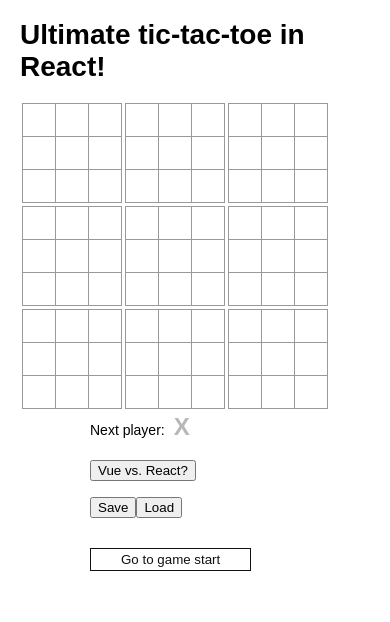
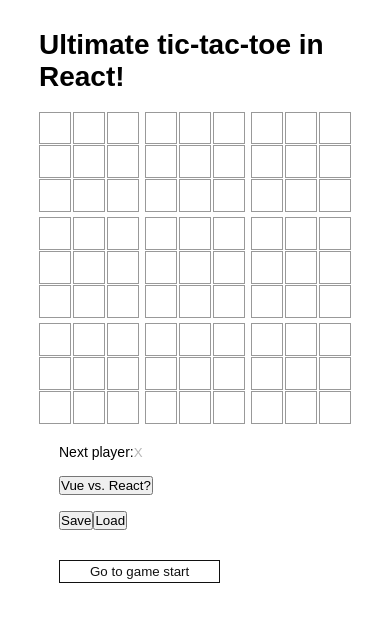
Before and after one commit to ldgit/react-tic-tac-toe, a React app: page / in a window 390 px wide. Shown: the top 622 px of the page. Built offline with nearby package versions, Linux system fonts and the light colour scheme.

Commit message:
* more mobile friendly design using css grid * simplified html * some code style formatting

```diff
--- a/src/components/App.jsx
+++ b/src/components/App.jsx
@@ -5,10 +5,10 @@ import UltimateGame from './UltimateGame';
 
 function App() {
   return (
-    <>
+    <div className="container">
       <Title name="React" />
       <UltimateGame />
-    </>
+    </div>
   );
 }
 
--- a/src/components/Board.jsx
+++ b/src/components/Board.jsx
@@ -21,21 +21,15 @@ export default function Board({
 
   return (
     <div data-testid={testId} className={className}>
-      <div className="classic-board-row">
       {renderSquare('0', 'topLeftSquare')}
       {renderSquare('1', 'topMiddleSquare')}
       {renderSquare('2', 'topRightSquare')}
-      </div>
-      <div className="classic-board-row">
       {renderSquare('3', 'centerLeftSquare')}
       {renderSquare('4', 'centerMiddleSquare')}
       {renderSquare('5', 'centerRightSquare')}
-      </div>
-      <div className="classic-board-row">
       {renderSquare('6', 'bottomLeftSquare')}
       {renderSquare('7', 'bottomMiddleSquare')}
       {renderSquare('8', 'bottomRightSquare')}
     </div>
-    </div>
   );
 }
--- a/src/components/UltimateGame.jsx
+++ b/src/components/UltimateGame.jsx
@@ -32,9 +32,7 @@ export default function UltimateGame() {
 
   function renderBoard(boardIndex, boards, testId) {
     const currentBoard = boards[boardIndex];
-    const boardClass = `table-cell table-board-border ${getColorClass(
-      currentBoard,
-    )}`;
+    const boardClass = `classic-board ${getColorClass(currentBoard)}`;
     const { specialIcons } = state;
 
     return (
@@ -53,25 +51,19 @@ export default function UltimateGame() {
   const winner = calculateUltimateWinner(boards);
 
   return (
-    <div className="container">
+    <>
       <div className="ultimate-board">
-        <div className="ultimate-row">
         {renderBoard(0, boards, 'topLeftBoard')}
         {renderBoard(1, boards, 'topMiddleBoard')}
         {renderBoard(2, boards, 'topRightBoard')}
-        </div>
-        <div className="ultimate-row">
         {renderBoard(3, boards, 'centerLeftBoard')}
         {renderBoard(4, boards, 'centerMiddleBoard')}
         {renderBoard(5, boards, 'centerRightBoard')}
-        </div>
-        <div className="ultimate-row">
         {renderBoard(6, boards, 'bottomLeftBoard')}
         {renderBoard(7, boards, 'bottomMiddleBoard')}
         {renderBoard(8, boards, 'bottomRightBoard')}
       </div>
-      </div>
-      <div className="game-info table-cell table-large-padding max-height">
+      <div className="game-info">
         <Status
           description={winner ? 'Winner' : 'Next player'}
           player={winner || nextPlayer}
@@ -91,7 +83,7 @@ export default function UltimateGame() {
           )}
         </ol>
       </div>
-    </div>
+    </>
   );
 }
 
--- a/src/index.html
+++ b/src/index.html
@@ -4,6 +4,7 @@
 <head>
   <meta charset="UTF-8">
   <title>Tic-Tac-Toe</title>
+  <meta name="viewport" content="width=device-width, initial-scale=1.0">
 </head>
 
 <body>
--- a/src/index.sass
+++ b/src/index.sass
@@ -1,4 +1,3 @@
-
 $lightgray: #f4f4f4
 $lightgreen: #EDFFEF
 $lightblue: #EDFEFF
@@ -27,21 +26,71 @@ $almostblack: #111
   background-size: contain
 
 @mixin squareButton()
+  flex: 1
+  justify-content: center
+  align-items: center
   background-color: #fff
   border: none
-  font-size: 24px
-  font-weight: bold
-  line-height: 34px
-  height: 34px
-  margin-right: -1px
-  margin-top: -1px
-  padding: 0
-  width: 34px
+
+*
+  box-sizing: border-box
 
 body
   font: 14px "Century Gothic", Futura, sans-serif
-  margin: 20px
-  margin-top: 5px
+  height: 100%
+
+html
+  height: 100%
+
+body, button, html
+  padding: 0
+  margin: 0
+
+.container
+  display: grid
+  grid-template-columns: 80vmin
+  margin-bottom: 1em
+  padding: 10px
+  justify-content: center
+
+.ultimate-board
+  display: inline-grid
+  grid-template-columns: repeat(3, 1fr)
+  grid-gap: 0.4em
+  height: 80vmin
+
+
+.classic-board
+  display: inline-grid
+  grid-template-columns: repeat(3, 1fr)
+  grid-gap: 0.1em
+
+.status
+  margin-bottom: 10px
+
+.square
+  @include squareButton()
+  border: 1px solid #999
+  font-size: 20px
+  text-align: center
+  vertical-align: middle
+
+.square:before
+  content: ''
+  padding-bottom: 100%
+  display: inline-block
+  vertical-align: middle
+
+.square:focus
+  outline: none
+
+.game-info
+  margin-top: 20px
+  margin-left: 20px
+
+.history
+  list-style-type: none
+  padding-left: 0
 
 .disabled-board button
   background-color: $lightgray
@@ -51,9 +100,6 @@ body
 
 .o-won-board button
   background-color: $lightblue
-
-ol, ul
-  padding-left: 30px
 
 .move-button
   @include moveButton($gray)
@@ -73,11 +119,15 @@ button.react-icon
   @include squareIcon('react-icon.svg')
   @include hideText()
   @include squareButton()
+  min-width: 30px
+  min-height: 30px
 
 button.vue-icon
   @include squareIcon('vue-icon.svg')
   @include hideText()
   @include squareButton()
+  min-width: 30px
+  min-height: 30px
 
 button.no-icon
   @include squareButton()
@@ -89,56 +139,3 @@ button.no-icon
 .move-button:hover
   background-color: $gray
   color: white
-
-.container
-  display: flex
-  flex-direction: column
-
-.classic-board-row
-
-.table-cell
-  display: table-cell
-
-.ultimate-board
-  display: flex
-  flex-direction: column
-
-.ultimate-row
-  flex: 1
-  flex-direction: row
-
-.classic-board
-  flex: 1
-
-.table-large-padding
-  padding-left: 50px
-
-.table-board-border
-  border: 2px solid #fff
-
-.status
-  margin-bottom: 10px
-
-.square
-  background: #fff
-  border: 1px solid #999
-  float: left
-  font-size: 24px
-  font-weight: bold
-  line-height: 34px
-  height: 34px
-  margin-right: -1px
-  margin-top: -1px
-  padding: 0
-  text-align: center
-  width: 34px
-
-.square:focus
-  outline: none
-
-.game-info
-  margin-left: 20px
-
-.history
-  list-style-type: none
-  padding-left: 0
```
Also changed, not shown: 1 other file (tests, documents, lock files or other folders). Lines whose indentation alone changed are shown as unchanged.
